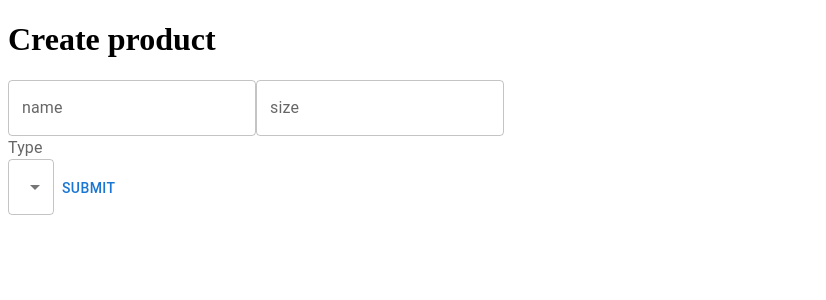
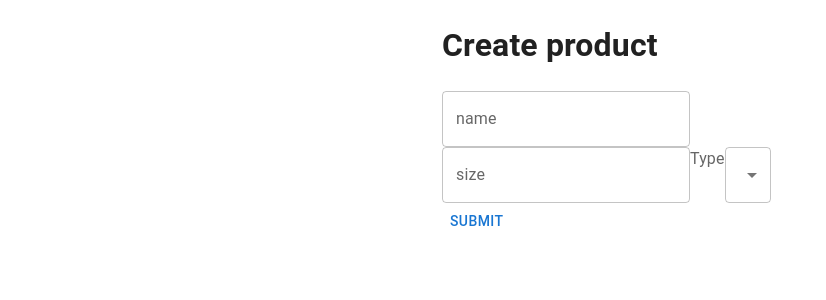
Before and after one commit to luchosr/store-form-app-testing, a React (Create React App) app: page / in a window 1280 px wide. Shown: the top 300 px of the page, without its empty margins (0-826 px from the left). Built offline with nearby package versions, Linux system fonts and the light colour scheme.

Commit message:
adds material ui components

```diff
--- a/src/form/Form.js
+++ b/src/form/Form.js
@@ -4,6 +4,10 @@ import MenuItem from '@mui/material/MenuItem';
 import Select from '@mui/material/Select';
 import InputLabel from '@mui/material/InputLabel';
 import Button from '@mui/material/Button';
+import Container from '@mui/material/Container';
+import CssBaseline from '@mui/material/CssBaseline';
+import Grid from '@mui/material/Grid';
+
 import { saveProduct } from '../services/productServices';
 import {
   CREATED_STATUS,
@@ -89,12 +93,14 @@ const Form = () => {
     validateField({ name, value });
   };
   return (
-    <div>
+    <Container maxWidth='xs'>
+      <CssBaseline />
       <h1>Create product</h1>
 
       {isSuccess && <p>Product Stored</p>}
       <p>{errorMessage}</p>
       <form onSubmit={handleSubmit}>
+        <Grid container>
           <TextField
             label='name'
             id='name'
@@ -118,8 +124,9 @@ const Form = () => {
           <Button type='submit' disabled={isSaving}>
             Submit
           </Button>
+        </Grid>
       </form>
-    </div>
+    </Container>
   );
 };
 
```
Lines whose indentation alone changed are shown as unchanged.
